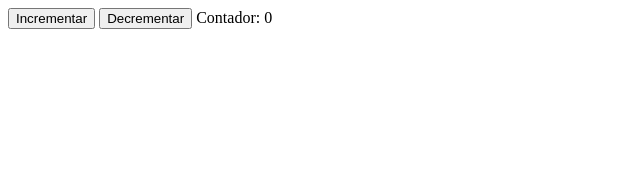
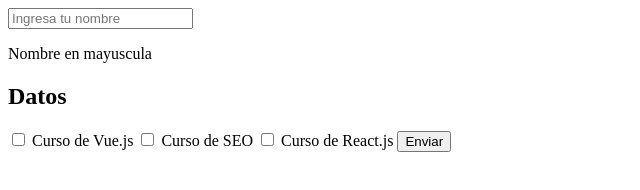
Before and after one commit to YovanyOcampo/curso-vuejs, a plain HTML site: page index.html in a window 1280 px wide. Shown: the whole page, without its empty margins (0-640 px from the left). Drawn offline with nearby package versions, Linux system fonts and the light colour scheme.

Commit message:
Formulario

```diff
--- a/index.html
+++ b/index.html
@@ -10,13 +10,26 @@
     <div id="app">
         <template v-if="mostrar">
             <div v-show="mostrar2">
-                <button v-on:click="incrementar">Incrementar</button>
-                <button @click="contador--">Decrementar</button>
+                <!-- <button v-on:click="incrementar">Incrementar</button>
+                <button @click="contador--">Decrementar</button> -->
                 <!-- <h1>{{titulo | uppercase}}</h1>
                 <h2>{{subtitulo | lowercase | uppercase}}</h2> -->
                 <!-- <a v-bind:href="url" target="_blank">Ir a {{pagina}}</a>   -->
-                Contador: {{contador}}
-
+                <!-- Contador: {{contador}} -->
+                <input type="text" name="name"
+                        placeholder="Ingresa tu nombre"
+                        v-model="name">
+                <p>Nombre en mayuscula {{name | uppercase}}</p>
+                <form v-on:submit.prevent="submit" action="" method="GET">
+                    <h2>Datos</h2>
+                    <input v-model="cursos" type="checkbox" id="vue" value="vue">
+                    <label for="vue">Curso de Vue.js</label>
+                    <input v-model="cursos" type="checkbox" id="seo" value="seo">
+                    <label for="seo">Curso de SEO</label>
+                    <input v-model="cursos" type="checkbox" id="react" value="react">
+                    <label for="react">Curso de React.js</label>
+                    <button type="submit">Enviar</button>
+                </form>
             </div>
         </template>
     </div>
@@ -27,12 +40,14 @@
             data: {
                 contador: 0,
                 nombre: 'Yovany',
+                name: '',
                 pagina: 'Google',
                 url: 'https://google.com',
                 mostrar: true,
                 mostrar2: true,
                 titulo: 'Este es mi titulo',
                 subtitulo: 'Este es mi subtitulo',
+                cursos: []
             },
             filters: {
                 uppercase: function(str) {
@@ -48,6 +63,10 @@
                 },
                 decrementar: function() {
                     this.contador --;
+                },
+                submit: function() {
+                    console.log("On submit method");
+                    console.log(this.cursos);
                 }
             }
         })
```
